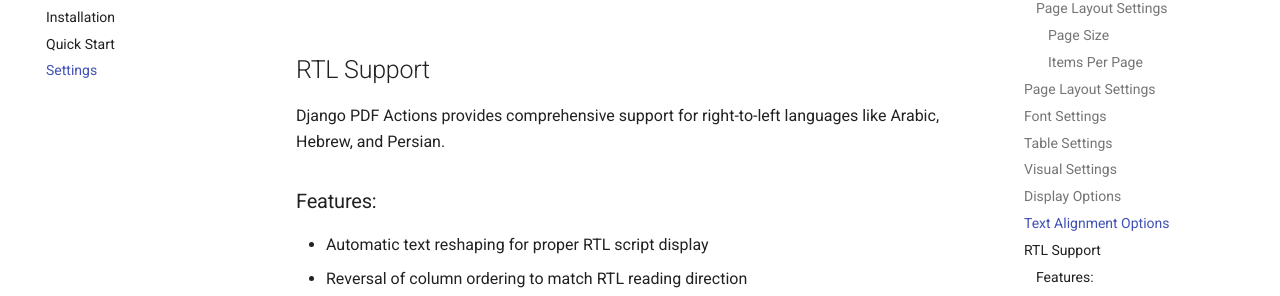
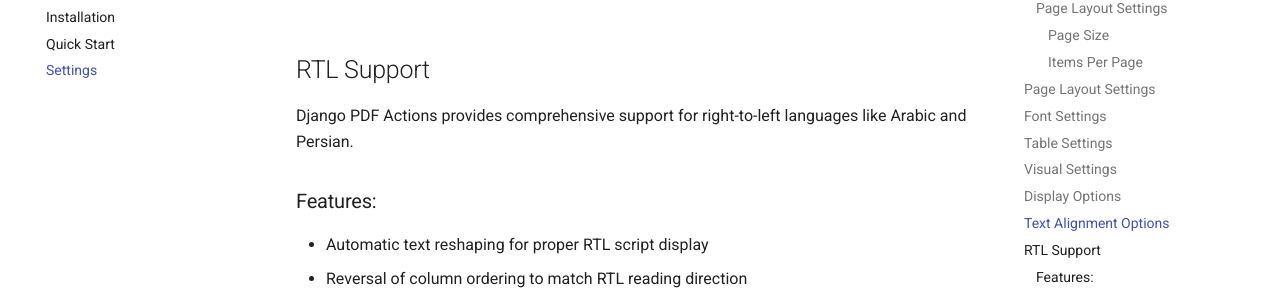
Before and after one commit to ibrahimroshdy/django-pdf-actions, an MkDocs documentation site: the page built from docs/settings.md, in a window 1280 px wide and 900 px high, scrolled down 2749 px. Shown: the part 154-450 px from the top of the window. Built offline with MkDocs 1.6.1 and Material for MkDocs 9.7.7, drawn with Linux system fonts in a browser that asks for light colours; comment, search, counter and statistics services are not loaded.

Commit message:
docs: Update RTL language docs

```diff
--- a/docs/settings.md
+++ b/docs/settings.md
@@ -82,7 +82,7 @@
 
 ## RTL Support
 
-Django PDF Actions provides comprehensive support for right-to-left languages like Arabic, Hebrew, and Persian.
+Django PDF Actions provides comprehensive support for right-to-left languages like Arabic and Persian.
 
 ### Features:
 - Automatic text reshaping for proper RTL script display
```
Also changed, not shown: README.md (+1 -1 lines), docs/index.md (+3 -3 lines), docs/quickstart.md (line endings or trailing spaces).
